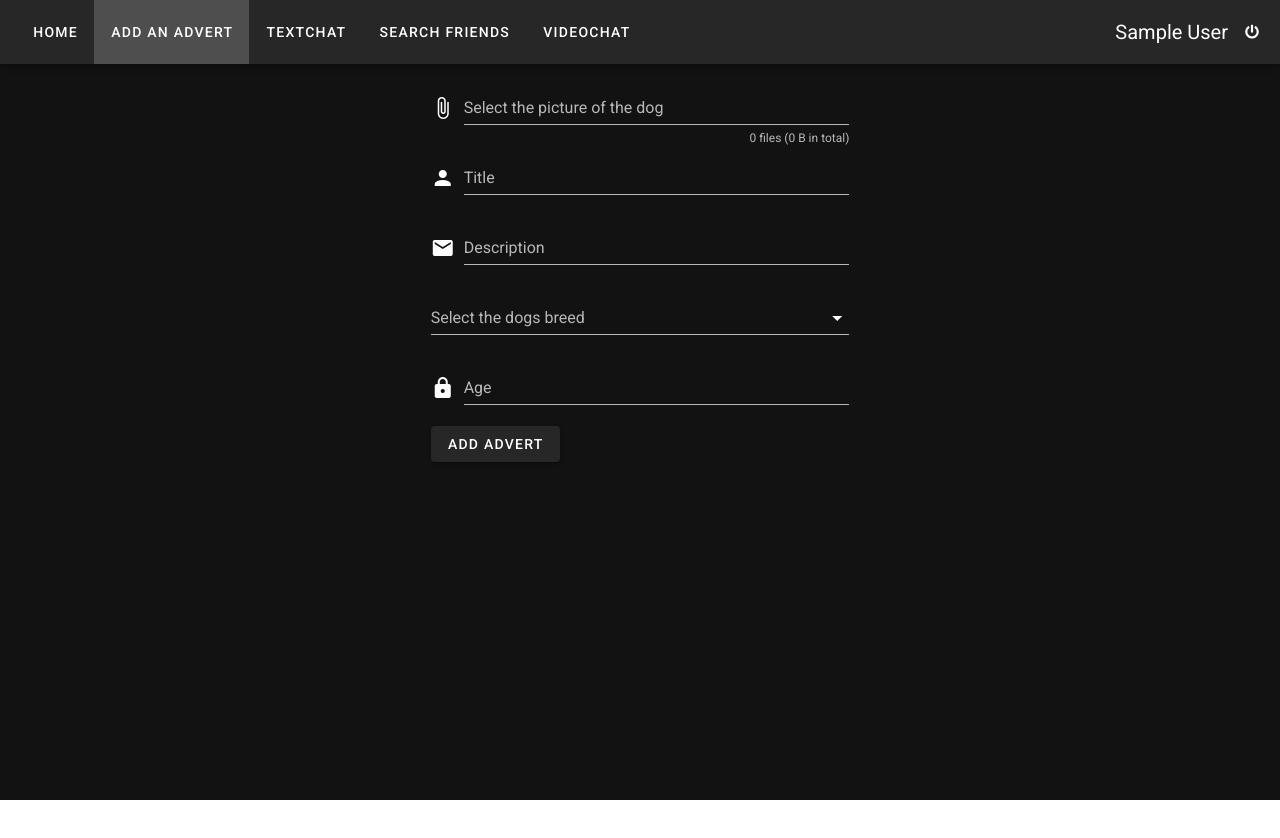
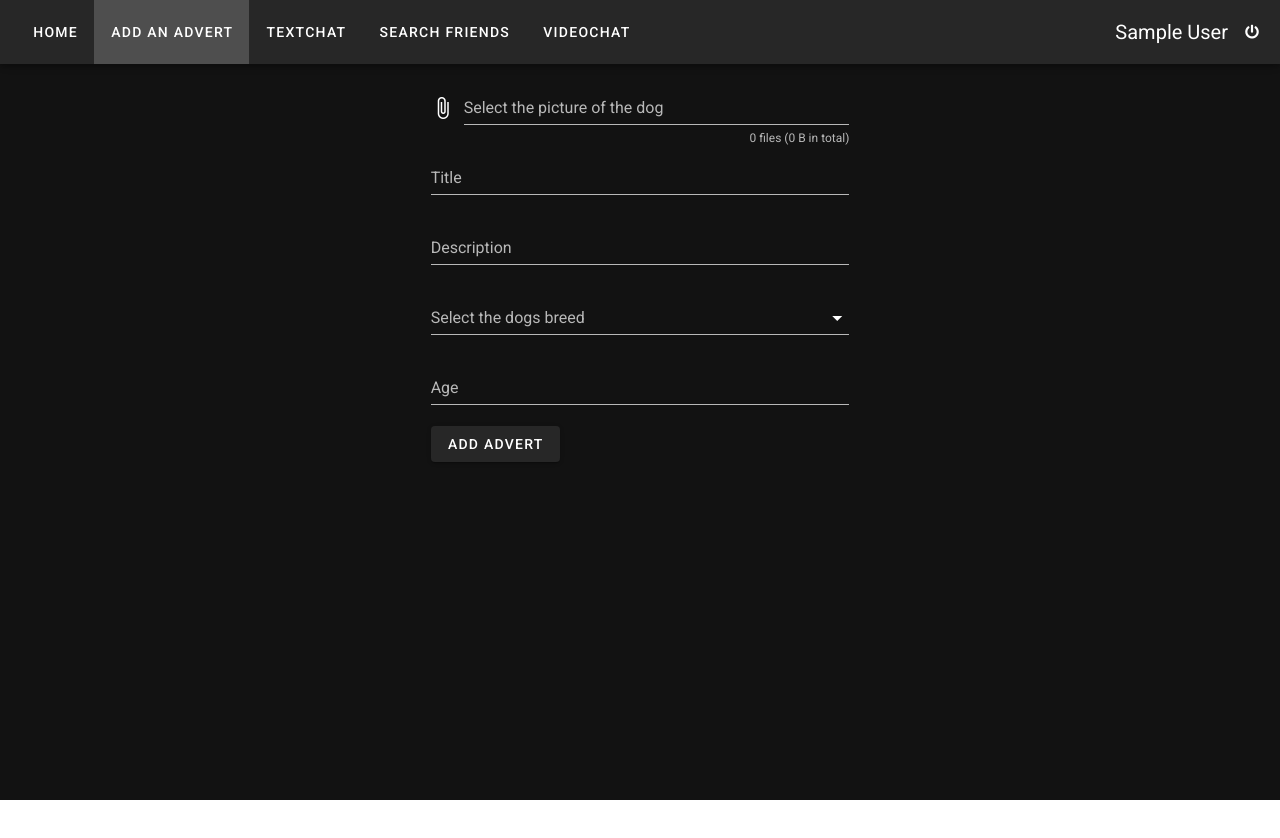
Before and after one commit to BeauTaapken/DogAdoptionFrontEnd, a Vue app: page /addAdvert in a window 1280 px wide. Shown: the top 838 px of the page. Built offline with nearby package versions, Linux system fonts and the light colour scheme; no server answers; sample sign-in values are in the browser's storage.

Commit message:
* removed icons from addadvert page

```diff
--- a/src/views/AddAdvert.vue
+++ b/src/views/AddAdvert.vue
@@ -22,7 +22,6 @@
           <v-text-field
             label="Title"
             name="title"
-            prepend-icon="mdi-account"
             type="text"
             v-model="title"
             :rules="textRules"
@@ -32,7 +31,6 @@
           <v-text-field
             label="Description"
             name="description"
-            prepend-icon="mdi-email"
             type="text"
             v-model="description"
             :rules="textRules"
@@ -49,7 +47,6 @@
           <v-text-field
             label="Age"
             name="age"
-            prepend-icon="mdi-lock"
             type="number"
             v-model.number="age"
             :rules="numberRules"
```
